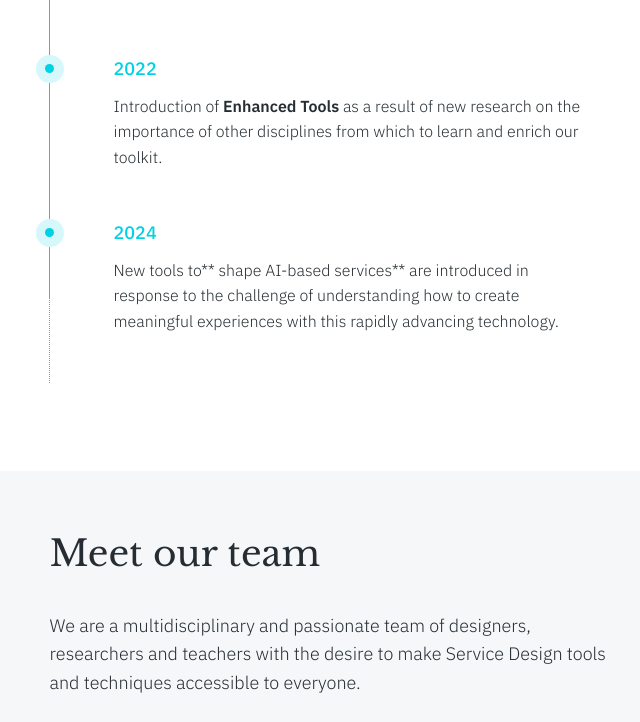
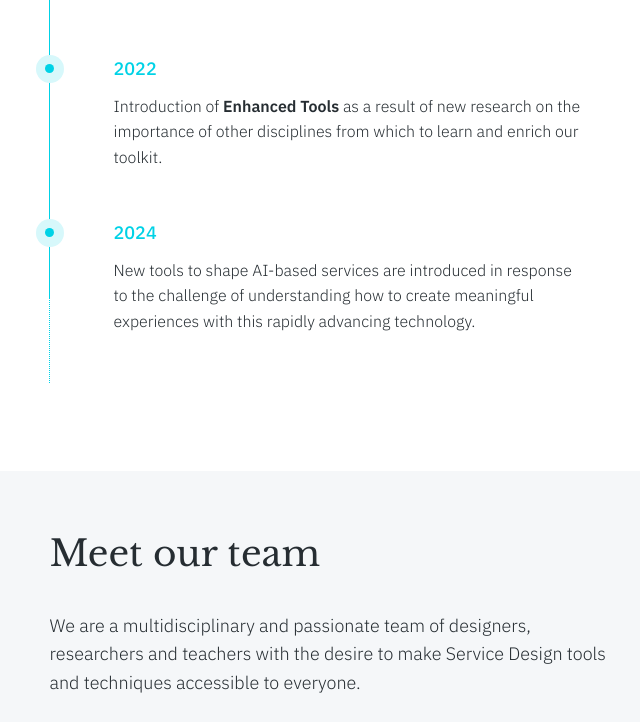
Before and after one commit to service-design-tools/sdt-website, a Jekyll site: the page built from about.html, in a window 1280 px wide and 900 px high, scrolled down 1588 px, cut to the strip 0-722 px from the top of the window. Shown: the whole strip, without its empty margins (118-758 px from the left). Built offline with Jekyll 4.4.1, drawn with Linux system fonts in a browser that asks for light colours.

```diff
--- a/_data/about.yml
+++ b/_data/about.yml
@@ -29,8 +29,8 @@ timeline:
         new research on the importance of other disciplines from which to learn
         and enrich our toolkit.
     - year: "2024"
-      text: N﻿ew tools to** [shape AI-based
-        services](https://servicedesigntools.org/tutorials/how-to-understand-and-shape-ai-enabled-services-and-operations)**
+      text: N﻿ew tools to [shape AI-based
+        services](https://servicedesigntools.org/tutorials/how-to-understand-and-shape-ai-enabled-services-and-operations)
         are introduced in response to the challenge of understanding how to
         create meaningful experiences with this rapidly advancing technology.
 team:
```
